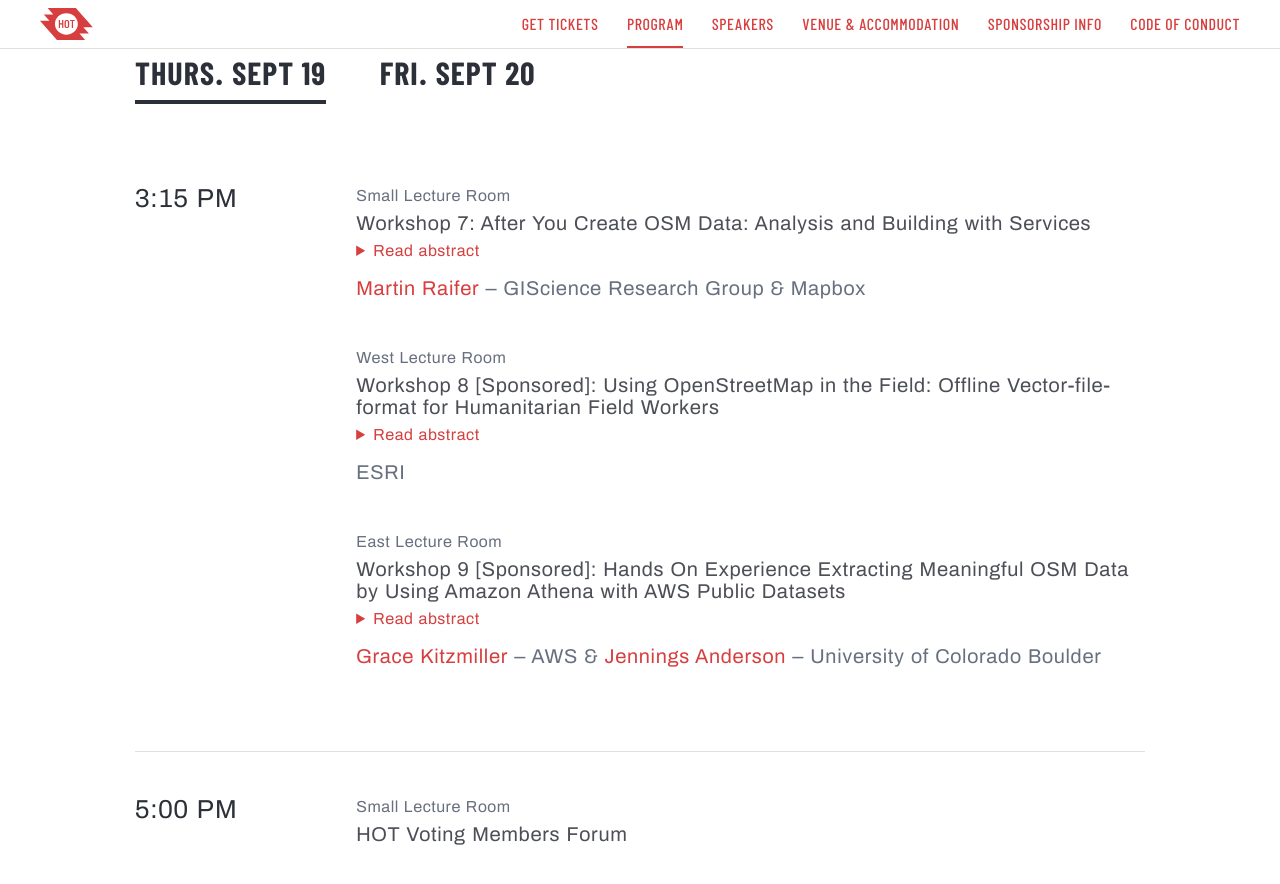
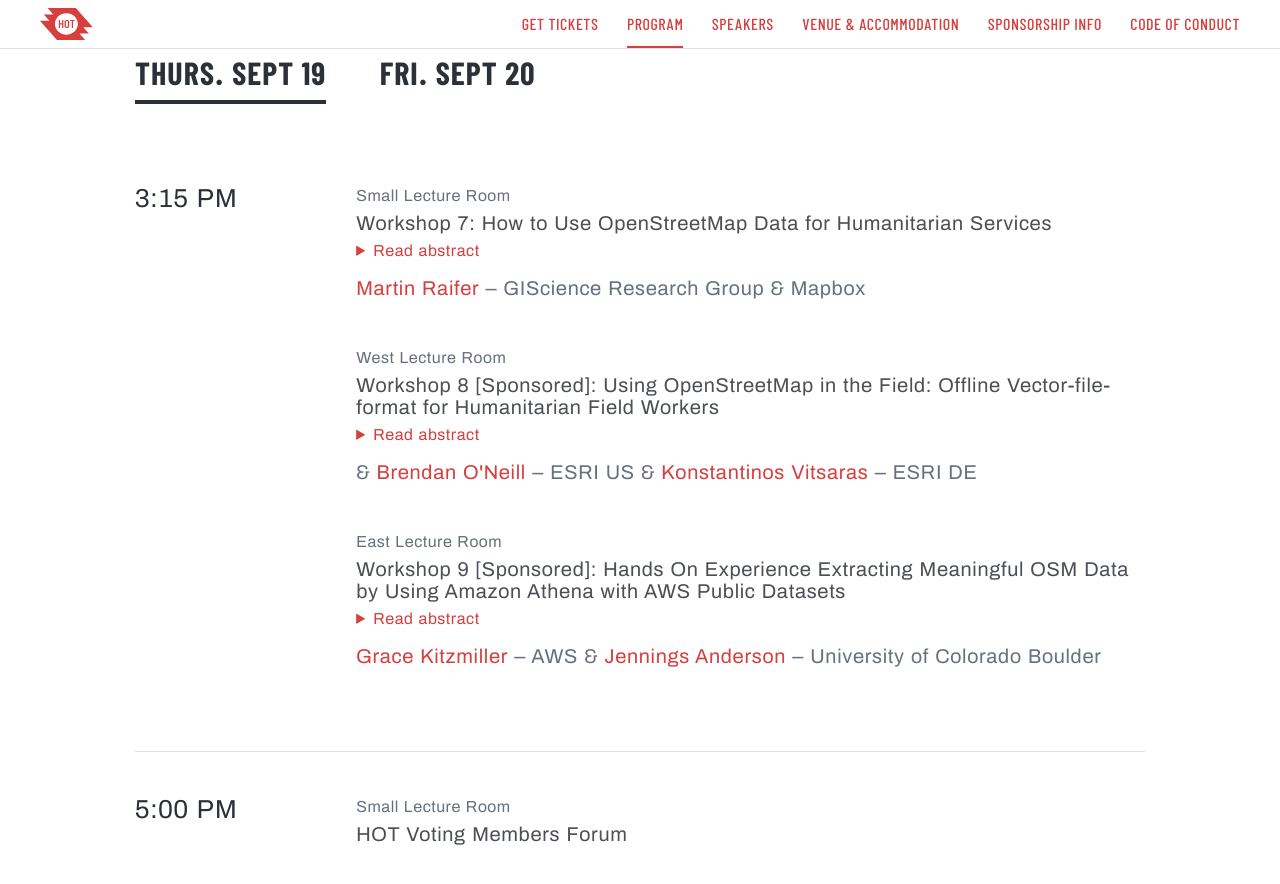
Before and after one commit to hotosm/hot-summit-2019, a Jekyll site: the page built from program.markdown, in a window 1280 px wide and 900 px high, scrolled down 2827 px. Shown: the top 884 px of the window. Built offline with Jekyll 4.4.1, drawn with Linux system fonts in a browser that asks for light colours.

Commit message:
Update program.markdown

```diff
--- a/program.markdown
+++ b/program.markdown
@@ -110,20 +110,26 @@
   - time: 3:15 PM
     session:
       - location: Small Lecture Room
-        title: "Workshop 7: After You Create OSM Data: Analysis and Building with Services"
+        title: "Workshop 7: How to Use OpenStreetMap Data for Humanitarian Services"
         presenter:
           - people:
               - Martin Raifer
             organization: GIScience Research Group
           - organization: Mapbox
         abstract: "Humanitarian and emergency work require quick and easy access to OpenStreetMap and related data. Responders often have to quickly analyse data to understand the number of households close to a school or calculate average distances to a school or hospital. In this workshop Mapbox, GIScience Research Group, and Heidelberg Institute for Geoinformation Technology (HeiGIT) will share tools and approaches for using OpenStreetMap data for humanitarian services. You will come away from the workshop with a thorough understanding, and resources to learn more, of how to pull OpenStreetMap data into services to facilitate decision making and informed action. This collaborative workshop is based on our experiences building and using tools like ohsome for analysis and data extraction, openrouteservice and Mapbox Traffic APIs, OSMCha, visualization tools and more."
-        duration: "02:00"
+        duration: "01:30"
       - location: West Lecture Room
         title: "Workshop 8 [Sponsored]: Using OpenStreetMap in the Field: Offline Vector-file-format for Humanitarian Field Workers"
         presenter:
-          - organization: ESRI
+          - people:
+          - people:
+              - Brendan O'Neill
+            organization: ESRI US
+          - people:
+              - Konstantinos Vitsaras
+            organization: ESRI DE
         abstract: "Humanitarians often work in environments where they need easily accessible, offline maps. This workshop will show how to download OpenStreetMap in a vector-tile-format onto your mobile device, so it takes up little memory, but maintains good visual quality. We will work with the OpenStreetMap Vector Basemap, set up in cooperation with the OpenStreetMap Foundation and hosted by Esri. You will get hands-on experience in: Preparing your area of interest of the OpenStreetMap Vector Basemap; Exporting to a mobile device via pre-planned workflow or on-demand workflow; Using with Collector"
-        duration: "02:00"
+        duration: "01:30"
       - location: East Lecture Room
         title: "Workshop 9 [Sponsored]: Hands On Experience Extracting Meaningful OSM Data by Using Amazon Athena with AWS Public Datasets"
         presenter:
```
Also changed, not shown: other parts of program.markdown (+1 -1 lines).
